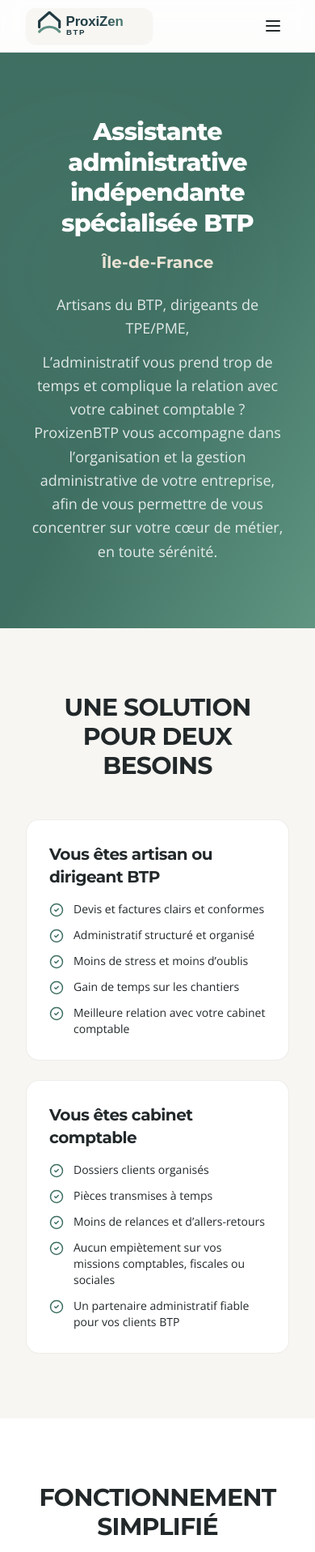
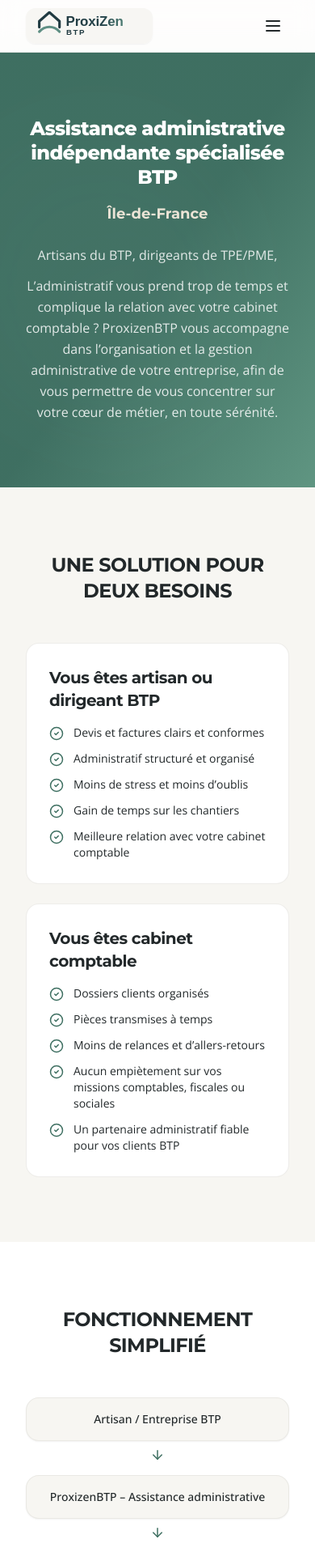
Before and after one commit to bkande1601-collab/proxi22M, a React (Vite) app in the folder zen-btp-builder-main 2/: page /accompagnement in a window 390 px wide. Shown: the top 1917 px of the page at 81% size. Built offline with nearby package versions, Linux system fonts and the light colour scheme.

Commit message:
Corrige titre accompagnement et optimise responsive mobile
Co-authored-by: bkande-alt <bkande-alt@users.noreply.github.com>

```diff
--- a/zen-btp-builder-main 2/src/pages/Accompagnement.tsx
+++ b/zen-btp-builder-main 2/src/pages/Accompagnement.tsx
@@ -119,16 +119,16 @@ const Accompagnement = () => {
             animate={{ opacity: 1, y: 0 }}
             transition={{ duration: 0.7 }}
           >
-            <h1 className="text-3xl md:text-5xl lg:text-6xl font-heading font-extrabold mb-4 leading-tight">
-              Assistante administrative indépendante spécialisée BTP
+            <h1 className="text-2xl sm:text-4xl md:text-5xl lg:text-6xl font-heading font-extrabold mb-4 leading-tight">
+              Assistance administrative indépendante spécialisée BTP
             </h1>
-            <p className="text-xl md:text-2xl text-secondary font-heading font-bold mb-6">
+            <p className="text-lg sm:text-xl md:text-2xl text-secondary font-heading font-bold mb-6">
               Île-de-France
             </p>
-            <p className="text-lg text-primary-foreground/85 leading-relaxed max-w-3xl mx-auto">
+            <p className="text-base sm:text-lg text-primary-foreground/85 leading-relaxed max-w-3xl mx-auto">
               Artisans du BTP, dirigeants de TPE/PME,
             </p>
-            <p className="text-lg text-primary-foreground/85 leading-relaxed max-w-3xl mx-auto mt-3">
+            <p className="text-base sm:text-lg text-primary-foreground/85 leading-relaxed max-w-3xl mx-auto mt-3">
               L’administratif vous prend trop de temps et complique la relation
               avec votre cabinet comptable ? ProxizenBTP vous accompagne dans
               l’organisation et la gestion administrative de votre entreprise,
@@ -148,7 +148,7 @@ const Accompagnement = () => {
             viewport={{ once: true }}
             variants={fadeUp}
           >
-            <h2 className="text-3xl md:text-4xl font-heading font-bold">
+            <h2 className="text-2xl sm:text-3xl md:text-4xl font-heading font-bold">
               UNE SOLUTION POUR DEUX BESOINS
             </h2>
           </motion.div>
@@ -211,7 +211,7 @@ const Accompagnement = () => {
             viewport={{ once: true }}
             variants={fadeUp}
           >
-            <h2 className="text-3xl md:text-4xl font-heading font-bold">
+            <h2 className="text-2xl sm:text-3xl md:text-4xl font-heading font-bold">
               FONCTIONNEMENT SIMPLIFIÉ
             </h2>
           </motion.div>
@@ -226,10 +226,10 @@ const Accompagnement = () => {
               {simplifiedFlow.map((line, index) => (
                 <div
                   key={line}
-                  className="flex items-center md:flex-1 md:min-w-0 gap-2"
+                  className="flex flex-col md:flex-row items-center md:flex-1 md:min-w-0 gap-2"
                 >
                   <motion.div
-                    className="w-full p-5 rounded-2xl bg-background border border-border/60 font-medium text-center shadow-sm hover:shadow-md transition-shadow"
+                    className="w-full p-4 sm:p-5 rounded-2xl bg-background border border-border/60 font-medium text-sm sm:text-base text-center shadow-sm hover:shadow-md transition-shadow"
                     variants={scaleIn}
                   >
                     {line}
@@ -262,12 +262,12 @@ const Accompagnement = () => {
             viewport={{ once: true }}
             variants={fadeUp}
           >
-            <h2 className="text-3xl md:text-4xl font-heading font-bold">
+            <h2 className="text-2xl sm:text-3xl md:text-4xl font-heading font-bold">
               Comment se déroule l’accompagnement ?
             </h2>
           </motion.div>
           <motion.div
-            className="grid grid-cols-1 md:grid-cols-2 gap-6"
+            className="grid grid-cols-1 md:grid-cols-2 gap-5 md:gap-6"
             initial="hidden"
             whileInView="visible"
             viewport={{ once: true }}
@@ -276,7 +276,7 @@ const Accompagnement = () => {
             {processSteps.map((step, i) => (
               <motion.div
                 key={step}
-                className="flex items-start gap-5 p-7 rounded-2xl bg-card border border-border/60 hover:shadow-md transition-all duration-300"
+                className="flex items-start gap-4 sm:gap-5 p-5 sm:p-7 rounded-2xl bg-card border border-border/60 hover:shadow-md transition-all duration-300"
                 variants={fadeUp}
               >
                 <div className="w-12 h-12 rounded-2xl bg-primary flex items-center justify-center shrink-0 text-primary-foreground font-heading font-extrabold text-lg shadow-lg shadow-primary/20">
@@ -298,7 +298,7 @@ const Accompagnement = () => {
             viewport={{ once: true }}
             variants={fadeUp}
           >
-            <h2 className="text-3xl md:text-4xl font-heading font-bold">
+            <h2 className="text-2xl sm:text-3xl md:text-4xl font-heading font-bold">
               NOS OFFRES
             </h2>
             <p className="text-muted-foreground mt-4 max-w-3xl mx-auto leading-relaxed text-sm">
@@ -308,7 +308,7 @@ const Accompagnement = () => {
           </motion.div>
 
           <motion.div
-            className="grid grid-cols-1 lg:grid-cols-3 gap-6"
+            className="grid grid-cols-1 lg:grid-cols-3 gap-5 md:gap-6"
             initial="hidden"
             whileInView="visible"
             viewport={{ once: true }}
@@ -317,7 +317,7 @@ const Accompagnement = () => {
             {offers.map((offer, index) => (
               <motion.div
                 key={offer.title}
-                className={`p-6 rounded-2xl border transition-all duration-300 flex flex-col h-full ${
+                className={`p-5 sm:p-6 rounded-2xl border transition-all duration-300 flex flex-col h-full ${
                   index === 1
                     ? "bg-primary text-primary-foreground border-primary shadow-2xl shadow-primary/20"
                     : "bg-background border-border/60 hover:border-primary/30 hover:shadow-md"
@@ -367,7 +367,7 @@ const Accompagnement = () => {
                 <div className="mt-auto pt-5">
                   <Button
                     asChild
-                    className="w-full h-auto min-h-10 whitespace-normal text-center leading-snug px-3 py-2"
+                    className="w-full h-auto min-h-10 whitespace-normal text-center leading-snug text-xs sm:text-sm px-3 py-2"
                     variant={index === 1 ? "secondary" : "default"}
                   >
                     <Link to="/offres">
```
